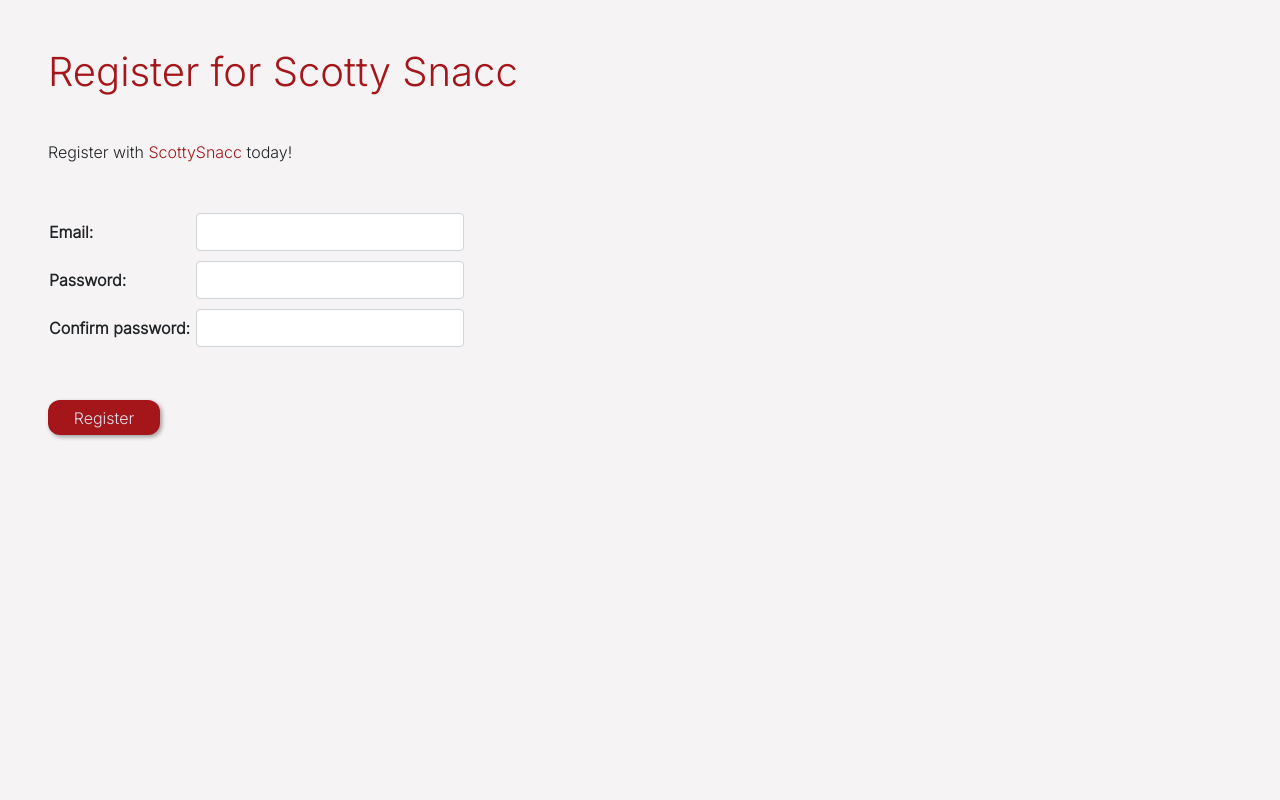
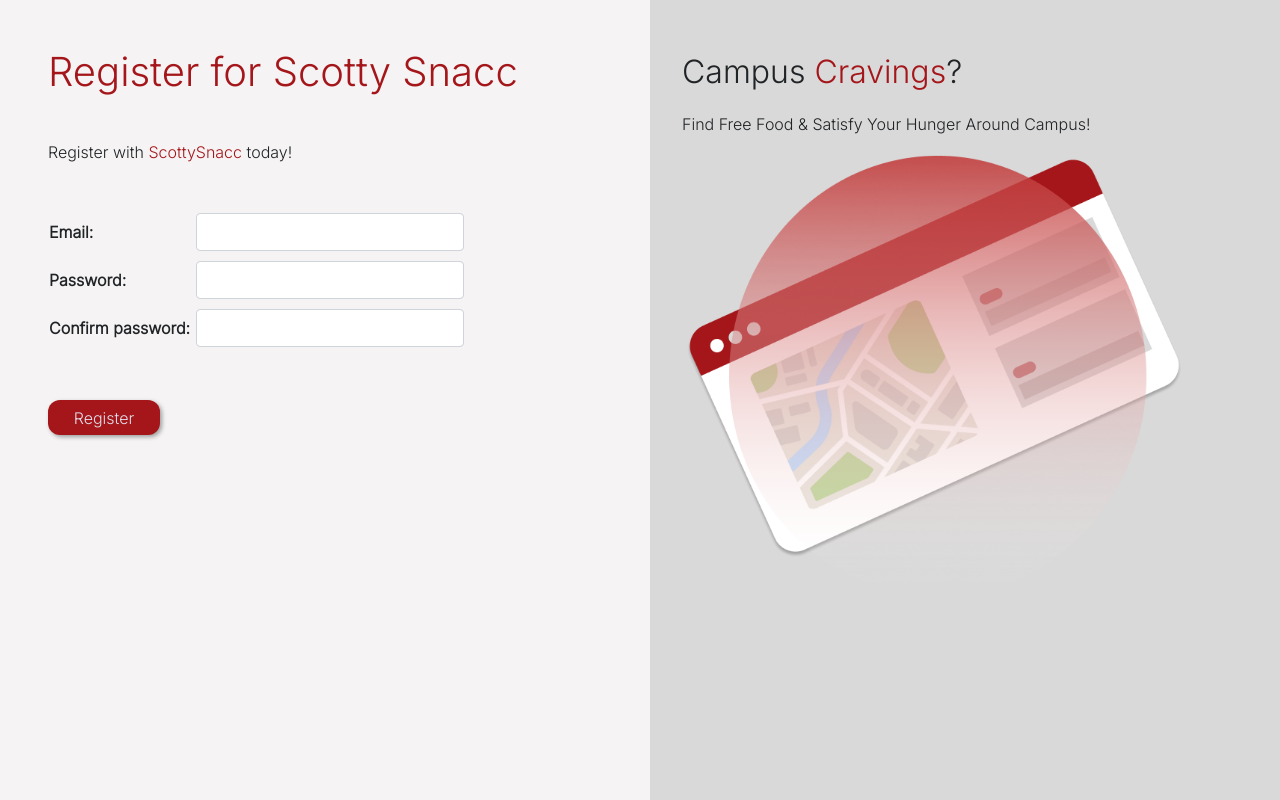
Before and after one commit to Yan-Erin/WebAppFinalProject, a Django app: page /register in a window 1280 px wide. Shown: the part 66-866 px from the top of the page. Before the commit the page ends 505 px from the top, so only its background shows below. Run offline with Django 3.2, Linux system fonts and the light colour scheme; some libraries are stand-ins or nearby versions.

Commit message:
Registration CSS code

```diff
--- a/scottysnacc/static/base.css
+++ b/scottysnacc/static/base.css
@@ -30,7 +30,7 @@ body {
     border-radius: 0.75rem;
 
   }
-#login_maindiv {
+#login_maindiv, #register_maindiv {
     display: grid;
     grid-template-columns: 1fr 1fr;
     grid-gap: 20px;
--- a/scottysnacc/templates/register.html
+++ b/scottysnacc/templates/register.html
@@ -1,5 +1,5 @@
 {% extends "base.html" %}
-
+{% load static %}
 
 {% block user-info %}
     <div>
@@ -11,6 +11,7 @@
 
 
 {% block content %}
+<divi id="register_maindiv">
 <div id="id_registerpg">
     <h1 class="heading_name" id="id_page_name">Register for Scotty Snacc</h1>
     <p id='id_page_name'>Register with
@@ -29,4 +30,10 @@
         </p>
     {% endfor %}
 </div>
+    <div class="loginimg_div">
+        <p class="right-header">Campus <span style="color: #A4161A">Cravings</span>?</p>
+        <p class="right-text">Find Free Food & Satisfy Your Hunger Around Campus!</p>
+	    <img id="loginimg" src="{% static 'img/register.png'%}">
+    </div>
+</div>
 {% endblock %}
```
